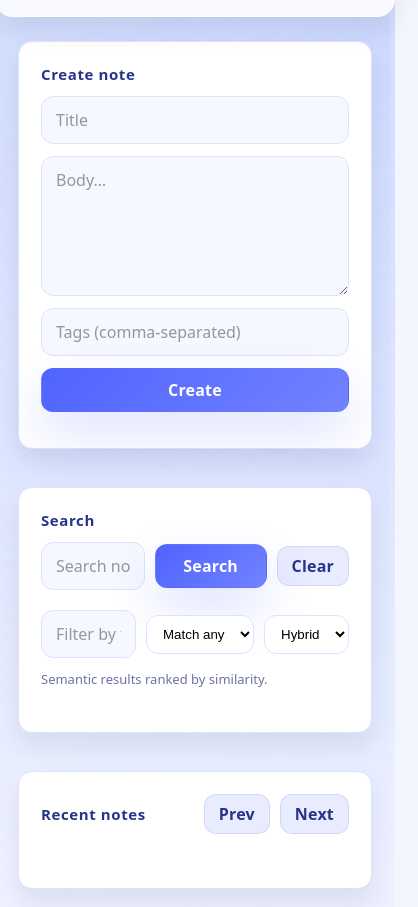
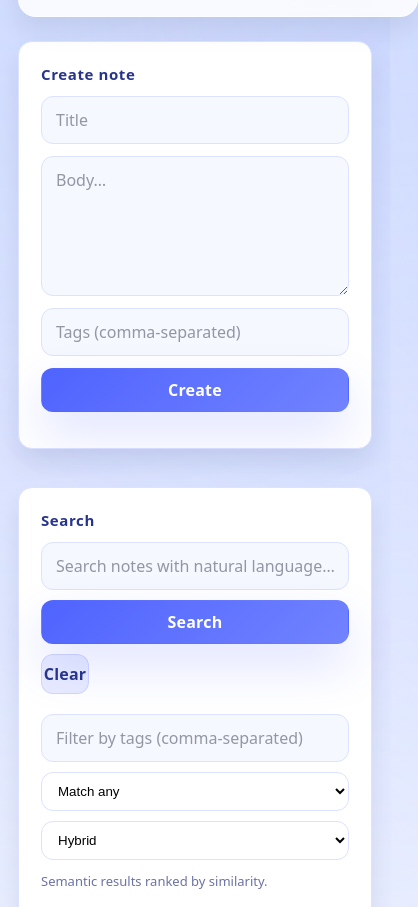
Before and after one commit to jaale98/PersonalKnowledgeBase, a plain HTML site: page static/index.html in a window 390 px wide. Shown: the part 185-1092 px from the top of the page, 418 px wide, since content can reach past the window. Drawn offline with Linux system fonts and the light colour scheme; no server answers.

Commit message:
Small frontend updates.

```diff
--- a/static/index.html
+++ b/static/index.html
@@ -42,7 +42,8 @@
 
     body > header,
     body > .layout {
-      width: min(1080px, 100%);
+      width: min(1280px, 100%);
+      margin-inline: auto;
     }
 
     header {
@@ -76,7 +77,7 @@
 
     .layout {
       display: grid;
-      grid-template-columns: minmax(0, 360px) minmax(0, 1fr);
+      grid-template-columns: minmax(360px, 34vw) minmax(0, 1fr);
       gap: 26px;
     }
 
@@ -168,10 +169,12 @@
       display: flex;
       gap: 10px;
       align-items: center;
+      flex-wrap: nowrap;
     }
 
     .row > * {
-      flex: 1;
+      flex: 1 1 auto;
+      min-width: 0;
     }
 
     button {
@@ -180,6 +183,9 @@
 
     .btn {
       cursor: pointer;
+      display: inline-flex;
+      align-items: center;
+      justify-content: center;
       padding: 10px 18px;
       border-radius: 12px;
       border: 1px solid transparent;
@@ -207,11 +213,55 @@
     }
 
     .btn.icon {
-      padding: 8px 14px;
+      padding: 8px 12px;
       background: rgba(79, 99, 255, 0.12);
       color: var(--accent-dark);
       border: 1px solid rgba(79, 99, 255, 0.16);
       box-shadow: none;
+      min-width: 64px;
+    }
+
+    .row .btn {
+      flex: 0 0 auto;
+      white-space: nowrap;
+      min-width: 48px;
+    }
+
+    .row .btn:not(.icon) {
+      min-width: 96px;
+    }
+
+    .row select {
+      min-width: 120px;
+    }
+
+    .row > .row {
+      flex: 0 0 auto;
+      gap: 8px;
+      flex-wrap: nowrap;
+      justify-content: flex-end;
+      align-items: center;
+    }
+
+    .panel .row {
+      width: 100%;
+    }
+
+    .row[style*="justify-content:space-between"] {
+      gap: 6px;
+    }
+
+    .row[style*="justify-content:space-between"] > :first-child {
+      flex: 1 1 auto;
+      min-width: 0;
+    }
+
+    .row[style*="justify-content:space-between"] > :not(:first-child) {
+      flex: 0 0 auto;
+    }
+
+    #clearSearchBtn {
+      padding-inline: 16px;
     }
 
     .btn.icon:hover {
@@ -298,6 +348,10 @@
       margin-top: 6px;
     }
 
+    .note-item .tags + .row {
+      margin-top: 12px;
+    }
+
     .right {
       text-align: right;
     }
@@ -332,6 +386,38 @@
       border: 1px dashed rgba(79, 99, 255, 0.28);
       border-radius: var(--radius-md);
       box-shadow: inset 0 0 0 1px rgba(79, 99, 255, 0.08);
+    }
+
+    @media (max-width: 700px) {
+      .layout {
+        grid-template-columns: 1fr;
+      }
+      .row {
+        flex-wrap: wrap;
+      }
+      .row .btn,
+      .row select {
+        flex: 0 0 auto;
+      }
+      .row input,
+      .row textarea {
+        flex: 1 1 100%;
+      }
+      .row select {
+        min-width: 100%;
+      }
+      .row .btn:not(.icon) {
+        min-width: 100%;
+      }
+      .row > .row {
+        width: 100%;
+        justify-content: flex-start;
+        flex-wrap: wrap;
+      }
+      #clearSearchBtn,
+      #searchBtn {
+        width: auto;
+      }
     }
   </style>
 </head>
```
